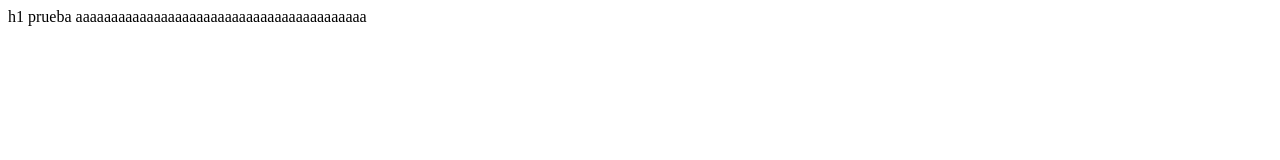
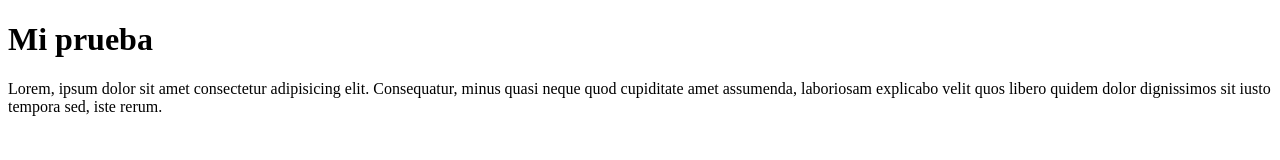
Before and after one commit to Vantiax-Edisson/EdissonPruebaRappi, a plain HTML site: page index.html in a window 1280 px wide. Drawn offline with Linux system fonts and the light colour scheme.

Commit message:
Segundo commint agregue base html

```diff
--- a/index.html
+++ b/index.html
@@ -6,6 +6,7 @@
     <title>Document</title>
 </head>
 <body>
-    h1 prueba aaaaaaaaaaaaaaaaaaaaaaaaaaaaaaaaaaaaaaaaa
+    <h1>Mi prueba</h1>
+    <p>Lorem, ipsum dolor sit amet consectetur adipisicing elit. Consequatur, minus quasi neque quod cupiditate amet assumenda, laboriosam explicabo velit quos libero quidem dolor dignissimos sit iusto tempora sed, iste rerum.</p>
 </body>
 </html>
```
